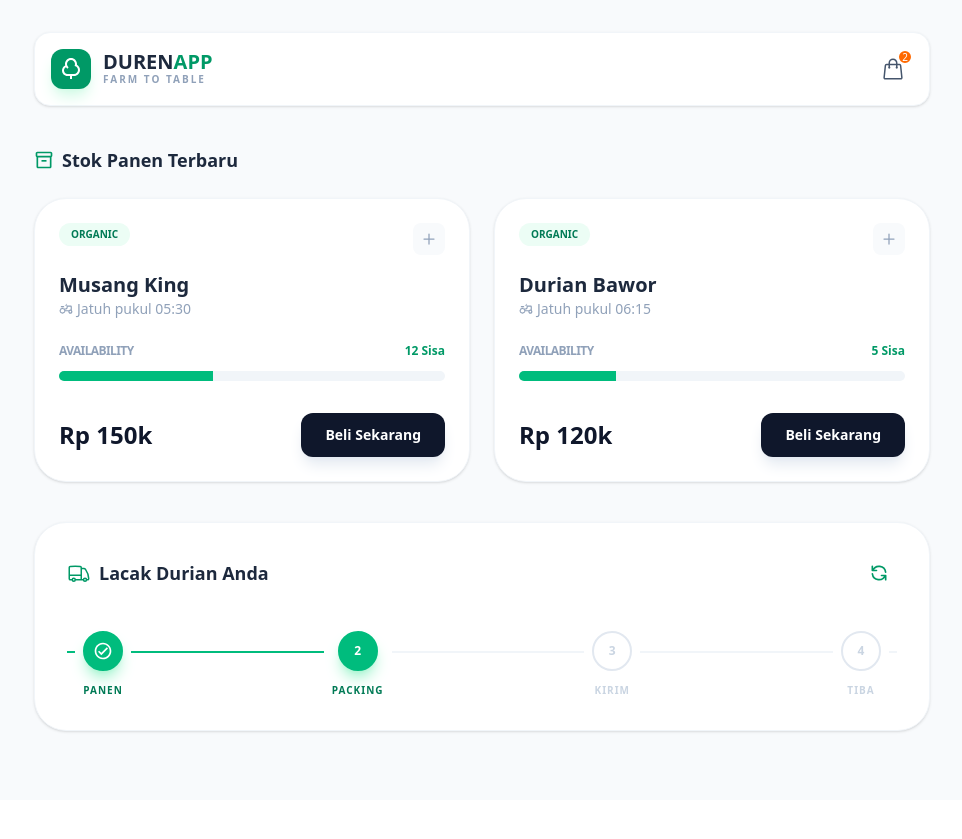
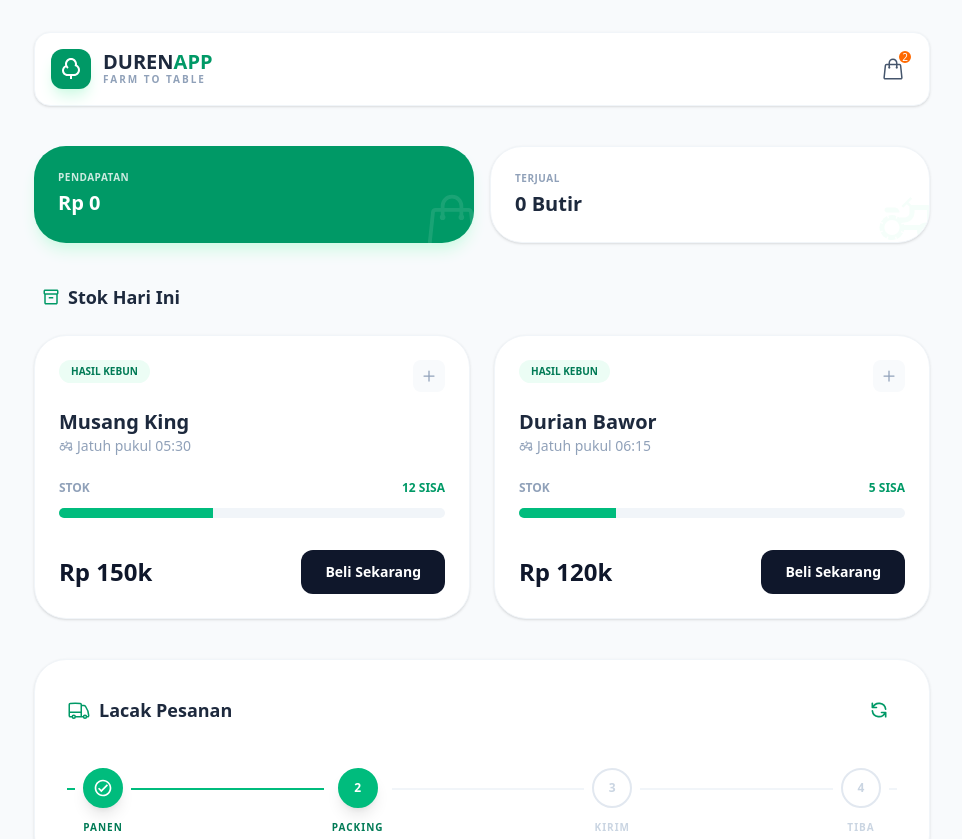
Before and after one commit to agrz4/duren-farm, a React (Vite) app: page / in a window 1280 px wide. Shown: the top 839 px of the page, without its empty margins (158-1120 px from the left). Before the commit the page ends 800 px from the top, so only its background shows below. Built offline with nearby package versions, Linux system fonts and the light colour scheme.

Commit message:
separated components

```diff
--- a/src/App.tsx
+++ b/src/App.tsx
@@ -1,199 +1,57 @@
 import React, { useState } from 'react';
-import { HiOutlineRefresh } from 'react-icons/hi';
-import {
-  HiOutlineShoppingBag,
-  HiOutlineTruck,
-  HiPlusSmall
-} from "react-icons/hi2";
-import {
-  MdOutlineAgriculture,
-  MdOutlineInventory2,
-  MdOutlineCheckCircle
-} from "react-icons/md";
-import { RiTreeLine } from "react-icons/ri";
-
-// --- 1. Interfaces ---
-interface Product {
-  id: number;
-  name: string;
-  stock: number;
-  total: number;
-  price: number;
-  harvestTime: string;
-}
-
-// --- 2. Sub-Components ---
-
-const Header: React.FC = () => (
-  <header className="flex justify-between items-center bg-white p-4 rounded-2xl shadow-sm border border-slate-100">
-    <div className="flex items-center gap-3">
-      <div className="bg-emerald-600 p-2 rounded-xl shadow-lg shadow-emerald-100">
-        <RiTreeLine className="text-white text-2xl" />
-      </div>
-      <div>
-        <h1 className="text-xl font-black text-slate-800 leading-none">DUREN<span className="text-emerald-600">APP</span></h1>
-        <p className="text-[10px] font-bold text-slate-400 tracking-[0.2em] uppercase">Farm to Table</p>
-      </div>
-    </div>
-    <button className="relative p-2 text-slate-600 hover:bg-slate-50 rounded-full transition">
-      <HiOutlineShoppingBag size={24} />
-      <span className="absolute top-0 right-0 w-4 h-4 bg-orange-500 text-white text-[10px] flex items-center justify-center rounded-full border-2 border-white">2</span>
-    </button>
-  </header>
-);
-
-interface ProductCardProps {
-  product: Product;
-  onBuy: (id: number) => void;
-  onAddStock: (id: number) => void;
-}
-
-const ProductCard: React.FC<ProductCardProps> = ({ product, onBuy, onAddStock }) => {
-  const stockPercentage = (product.stock / product.total) * 100;
-
-  return (
-    <div className="bg-white rounded-[2rem] p-6 border border-slate-100 shadow-sm hover:shadow-md transition-all">
-      <div className="flex justify-between items-start">
-        <span className="text-[10px] font-black bg-emerald-50 text-emerald-700 px-3 py-1 rounded-full uppercase">Organic</span>
-        <button
-          onClick={() => onAddStock(product.id)}
-          className="p-1.5 bg-slate-50 text-slate-400 hover:bg-emerald-50 hover:text-emerald-600 rounded-lg transition"
-        >
-          <HiPlusSmall size={20} />
-        </button>
-      </div>
-
-      <h3 className="text-xl font-bold mt-4 text-slate-800">{product.name}</h3>
-      <p className="text-sm text-slate-400 mb-6 flex items-center gap-1">
-         <MdOutlineAgriculture /> Jatuh pukul {product.harvestTime}
-      </p>
-
-      <div className="space-y-3">
-        <div className="flex justify-between text-xs font-bold">
-          <span className="text-slate-400 uppercase tracking-tighter">Availability</span>
-          <span className={product.stock < 5 ? 'text-rose-500' : 'text-emerald-600'}>
-            {product.stock} Sisa
-          </span>
-        </div>
-        <div className="w-full bg-slate-100 h-2.5 rounded-full overflow-hidden">
-          <div
-            className={`h-full transition-all duration-1000 ${product.stock < 5 ? 'bg-rose-500' : 'bg-emerald-500'}`}
-            style={{ width: `${stockPercentage}%` }}
-          />
-        </div>
-      </div>
-
-      <div className="mt-8 flex items-center justify-between">
-        <span className="text-2xl font-black text-slate-900">Rp {product.price / 1000}k</span>
-        <button
-          onClick={() => onBuy(product.id)}
-          disabled={product.stock === 0}
-          className={`px-6 py-3 rounded-xl font-bold text-sm transition-all active:scale-95
-            ${product.stock > 0
-              ? 'bg-slate-900 text-white hover:bg-slate-800 shadow-lg shadow-slate-200'
-              : 'bg-slate-100 text-slate-400 cursor-not-allowed'}`}
-        >
-          {product.stock > 0 ? 'Beli Sekarang' : 'Habis'}
-        </button>
-      </div>
-    </div>
-  );
-};
-
-interface TrackerProps {
-  currentStatus: number;
-  onUpdateStatus: () => void;
-}
-
-const DeliveryTracker: React.FC<TrackerProps> = ({ currentStatus, onUpdateStatus }) => {
-  const steps = ['Panen', 'Packing', 'Kirim', 'Tiba'];
-
-  return (
-    <section className="bg-white rounded-[2rem] p-8 border border-slate-100 shadow-sm">
-      <div className="flex justify-between items-center mb-10">
-        <h2 className="flex items-center gap-2 text-lg font-bold text-slate-800">
-          <HiOutlineTruck className="text-emerald-600 text-2xl" /> Lacak Durian Anda
-        </h2>
-        <button
-          onClick={onUpdateStatus}
-          className="text-emerald-600 hover:bg-emerald-50 p-2 rounded-xl transition"
-        >
-          <HiOutlineRefresh size={20} />
-        </button>
-      </div>
-
-      <div className="flex justify-between relative px-2">
-        <div className="absolute top-5 left-0 w-full h-0.5 bg-slate-100 z-0"></div>
-        <div
-          className="absolute top-5 left-0 h-0.5 bg-emerald-500 z-0 transition-all duration-700"
-          style={{ width: `${(currentStatus / (steps.length - 1)) * 100}%` }}
-        ></div>
-
-        {steps.map((step, i) => (
-          <div key={step} className="relative z-10 flex flex-col items-center gap-3 bg-white px-2">
-            <div className={`w-10 h-10 rounded-full flex items-center justify-center border-2 transition-all duration-500
-              ${i <= currentStatus ? 'bg-emerald-500 border-emerald-500 text-white shadow-lg shadow-emerald-200' : 'bg-white border-slate-200 text-slate-300'}`}>
-              {i < currentStatus ? <MdOutlineCheckCircle size={20} /> : <span className="text-xs font-bold">{i + 1}</span>}
-            </div>
-            <span className={`text-[10px] font-black uppercase tracking-widest ${i <= currentStatus ? 'text-emerald-700' : 'text-slate-300'}`}>
-              {step}
-            </span>
-          </div>
-        ))}
-      </div>
-    </section>
-  );
-};
-
-// --- 3. Main App Component ---
+import Header from './components/Header';
+import ProductCard from './components/ProductCard';
+import DeliveryTracker from './components/DeliveryTracker';
+import { StatsDashboard, OrderHistory } from './components/StatsDashboard';
+import type { Product, OrderLog } from './types';
+import { MdOutlineInventory2 } from 'react-icons/md';
 
 const App: React.FC = () => {
   const [products, setProducts] = useState<Product[]>([
     { id: 1, name: "Musang King", stock: 12, total: 30, price: 150000, harvestTime: "05:30" },
     { id: 2, name: "Durian Bawor", stock: 5, total: 20, price: 120000, harvestTime: "06:15" }
   ]);
+  const [revenue, setRevenue] = useState(0);
+  const [logs, setLogs] = useState<OrderLog[]>([]);
+  const [orderStatus, setOrderStatus] = useState(1);
 
-  const [orderStatus, setOrderStatus] = useState<number>(1);
-
-  const handlePurchase = (id: number) => {
-    setProducts(prev => prev.map(p =>
-      p.id === id && p.stock > 0 ? { ...p, stock: p.stock - 1 } : p
-    ));
+  const handleBuy = (id: number) => {
+    const p = products.find(prod => prod.id === id);
+    if (p && p.stock > 0) {
+      setProducts(prev => prev.map(item => item.id === id ? { ...item, stock: item.stock - 1 } : item));
+      setRevenue(prev => prev + p.price);
+      setLogs([{
+        id: Math.random().toString(36).substr(2, 9),
+        productName: p.name,
+        time: new Date().toLocaleTimeString([], { hour: '2-digit', minute: '2-digit' }),
+        amount: p.price
+      }, ...logs]);
+    }
   };
 
-  const addStock = (id: number) => {
-    setProducts(prev => prev.map(p =>
-      p.id === id ? { ...p, stock: p.stock + 1, total: p.total + 1 } : p
-    ));
+  const handleAddStock = (id: number) => {
+    setProducts(prev => prev.map(p => p.id === id ? { ...p, stock: p.stock + 1, total: p.total + 1 } : p));
   };
 
-  const updateStatus = () => setOrderStatus((prev) => (prev + 1) % 4);
-
   return (
-    <div className="min-h-screen bg-[#F8FAFC] p-4 md:p-8 font-sans">
+    <div className="min-h-screen bg-[#F8FAFC] p-4 md:p-8 space-y-8">
       <div className="max-w-4xl mx-auto space-y-10">
         <Header />
+        <StatsDashboard revenue={revenue} sold={logs.length} />
 
         <section className="space-y-6">
-          <h2 className="flex items-center gap-2 text-lg font-bold text-slate-800">
-            <MdOutlineInventory2 className="text-emerald-600 text-xl" /> Stok Panen Terbaru
+          <h2 className="flex items-center gap-2 text-lg font-bold text-slate-800 px-2">
+            <MdOutlineInventory2 className="text-emerald-600" /> Stok Hari Ini
           </h2>
           <div className="grid md:grid-cols-2 gap-6">
-            {products.map(product => (
-              <ProductCard
-                key={product.id}
-                product={product}
-                onBuy={handlePurchase}
-                onAddStock={addStock}
-              />
+            {products.map(p => (
+              <ProductCard key={p.id} product={p} onBuy={handleBuy} onAddStock={handleAddStock} />
             ))}
           </div>
         </section>
 
-        <DeliveryTracker
-          currentStatus={orderStatus}
-          onUpdateStatus={updateStatus}
-        />
+        <DeliveryTracker currentStatus={orderStatus} onUpdateStatus={() => setOrderStatus(s => (s + 1) % 4)} />
+        <OrderHistory logs={logs} />
       </div>
     </div>
   );
--- a/src/components/DeliveryTracker.tsx
+++ b/src/components/DeliveryTracker.tsx
@@ -0,0 +1,48 @@
+import React from 'react';
+import { HiOutlineRefresh } from 'react-icons/hi';
+import { HiOutlineTruck } from "react-icons/hi2";
+import { MdOutlineCheckCircle } from "react-icons/md";
+
+interface TrackerProps {
+  currentStatus: number;
+  onUpdateStatus: () => void;
+}
+
+const DeliveryTracker: React.FC<TrackerProps> = ({ currentStatus, onUpdateStatus }) => {
+  const steps = ['Panen', 'Packing', 'Kirim', 'Tiba'];
+
+  return (
+    <section className="bg-white rounded-[2rem] p-8 border border-slate-100 shadow-sm">
+      <div className="flex justify-between items-center mb-10">
+        <h2 className="flex items-center gap-2 text-lg font-bold text-slate-800">
+          <HiOutlineTruck className="text-emerald-600 text-2xl" /> Lacak Pesanan
+        </h2>
+        <button onClick={onUpdateStatus} className="text-emerald-600 hover:bg-emerald-50 p-2 rounded-xl transition">
+          <HiOutlineRefresh size={20} />
+        </button>
+      </div>
+
+      <div className="flex justify-between relative px-2">
+        <div className="absolute top-5 left-0 w-full h-0.5 bg-slate-100 z-0"></div>
+        <div
+          className="absolute top-5 left-0 h-0.5 bg-emerald-500 z-0 transition-all duration-700"
+          style={{ width: `${(currentStatus / (steps.length - 1)) * 100}%` }}
+        ></div>
+
+        {steps.map((step, i) => (
+          <div key={step} className="relative z-10 flex flex-col items-center gap-3 bg-white px-2">
+            <div className={`w-10 h-10 rounded-full flex items-center justify-center border-2 transition-all duration-500
+              ${i <= currentStatus ? 'bg-emerald-500 border-emerald-500 text-white shadow-lg' : 'bg-white border-slate-200 text-slate-300'}`}>
+              {i < currentStatus ? <MdOutlineCheckCircle size={20} /> : <span className="text-xs font-bold">{i + 1}</span>}
+            </div>
+            <span className={`text-[10px] font-black uppercase tracking-widest ${i <= currentStatus ? 'text-emerald-700' : 'text-slate-300'}`}>
+              {step}
+            </span>
+          </div>
+        ))}
+      </div>
+    </section>
+  );
+};
+
+export default DeliveryTracker;
--- a/src/components/StatsDashboard.tsx
+++ b/src/components/StatsDashboard.tsx
@@ -0,0 +1,39 @@
+import React from 'react';
+import { HiOutlineShoppingBag } from "react-icons/hi2";
+import { MdOutlineAgriculture, MdOutlineCheckCircle } from "react-icons/md";
+import type { OrderLog } from '../types';
+
+export const StatsDashboard: React.FC<{ revenue: number; sold: number }> = ({ revenue, sold }) => (
+  <div className="grid grid-cols-2 gap-4">
+    <div className="bg-emerald-600 p-6 rounded-[2rem] text-white shadow-lg shadow-emerald-100 relative overflow-hidden">
+      <p className="text-[10px] font-bold uppercase tracking-wider opacity-80">Pendapatan</p>
+      <h3 className="text-xl font-black mt-1">Rp {revenue.toLocaleString('id-ID')}</h3>
+      <HiOutlineShoppingBag className="absolute -right-2 -bottom-2 opacity-10 text-6xl" />
+    </div>
+    <div className="bg-white p-6 rounded-[2rem] border border-slate-100 shadow-sm relative overflow-hidden">
+      <p className="text-[10px] font-bold uppercase tracking-wider text-slate-400">Terjual</p>
+      <h3 className="text-xl font-black mt-1 text-slate-800">{sold} Butir</h3>
+      <MdOutlineAgriculture className="absolute -right-2 -bottom-2 text-emerald-50 opacity-50 text-6xl" />
+    </div>
+  </div>
+);
+
+export const OrderHistory: React.FC<{ logs: OrderLog[] }> = ({ logs }) => (
+  <section className="bg-white rounded-[2rem] p-6 border border-slate-100 shadow-sm">
+    <h2 className="text-lg font-bold text-slate-800 mb-4">Aktivitas Terbaru</h2>
+    <div className="space-y-3">
+      {logs.map((log) => (
+        <div key={log.id} className="flex items-center justify-between p-3 bg-slate-50 rounded-2xl border border-slate-100">
+          <div className="flex items-center gap-3">
+            <MdOutlineCheckCircle className="text-emerald-500" size={20} />
+            <div>
+              <p className="text-sm font-bold text-slate-800">{log.productName}</p>
+              <p className="text-[10px] text-slate-400">{log.time}</p>
+            </div>
+          </div>
+          <p className="text-sm font-black text-slate-900">+Rp {log.amount / 1000}k</p>
+        </div>
+      ))}
+    </div>
+  </section>
+);
```
